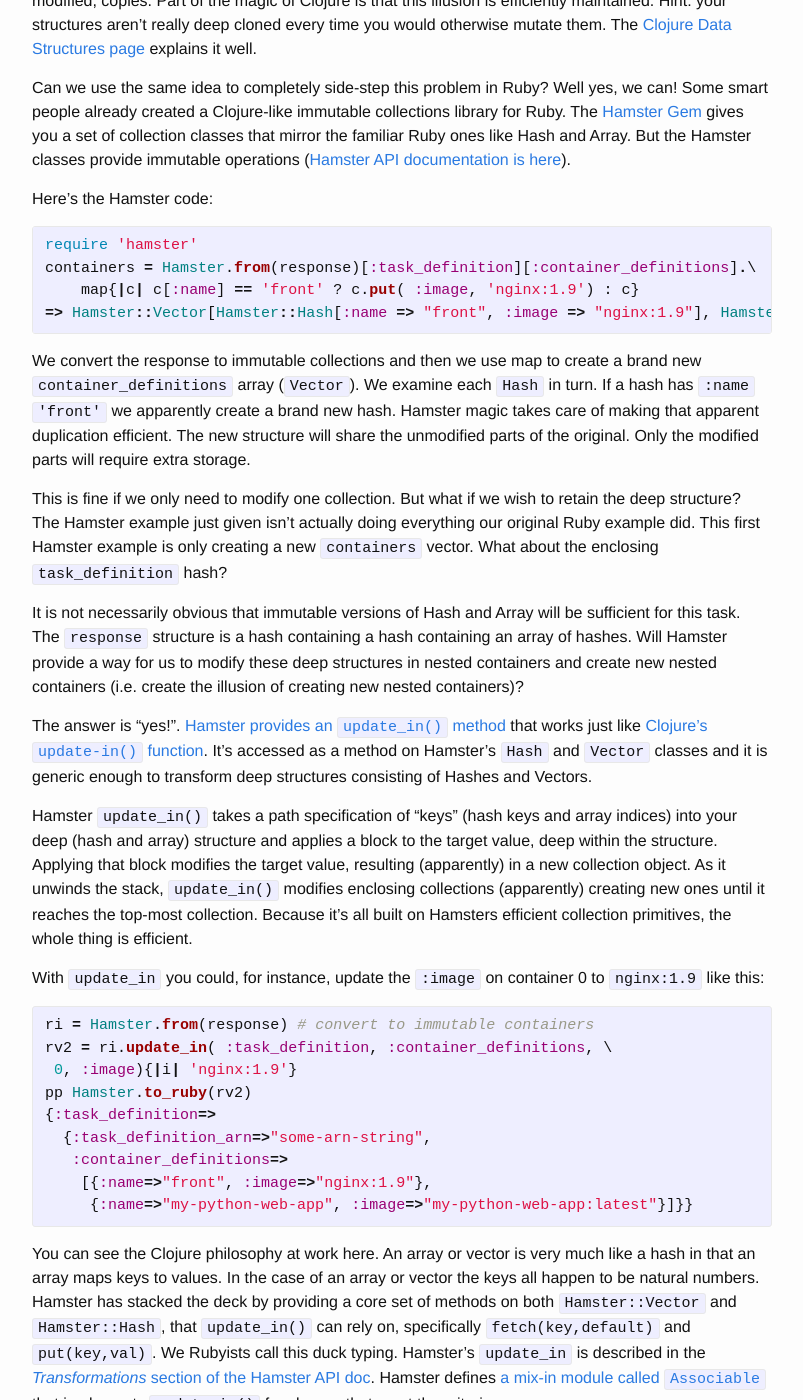
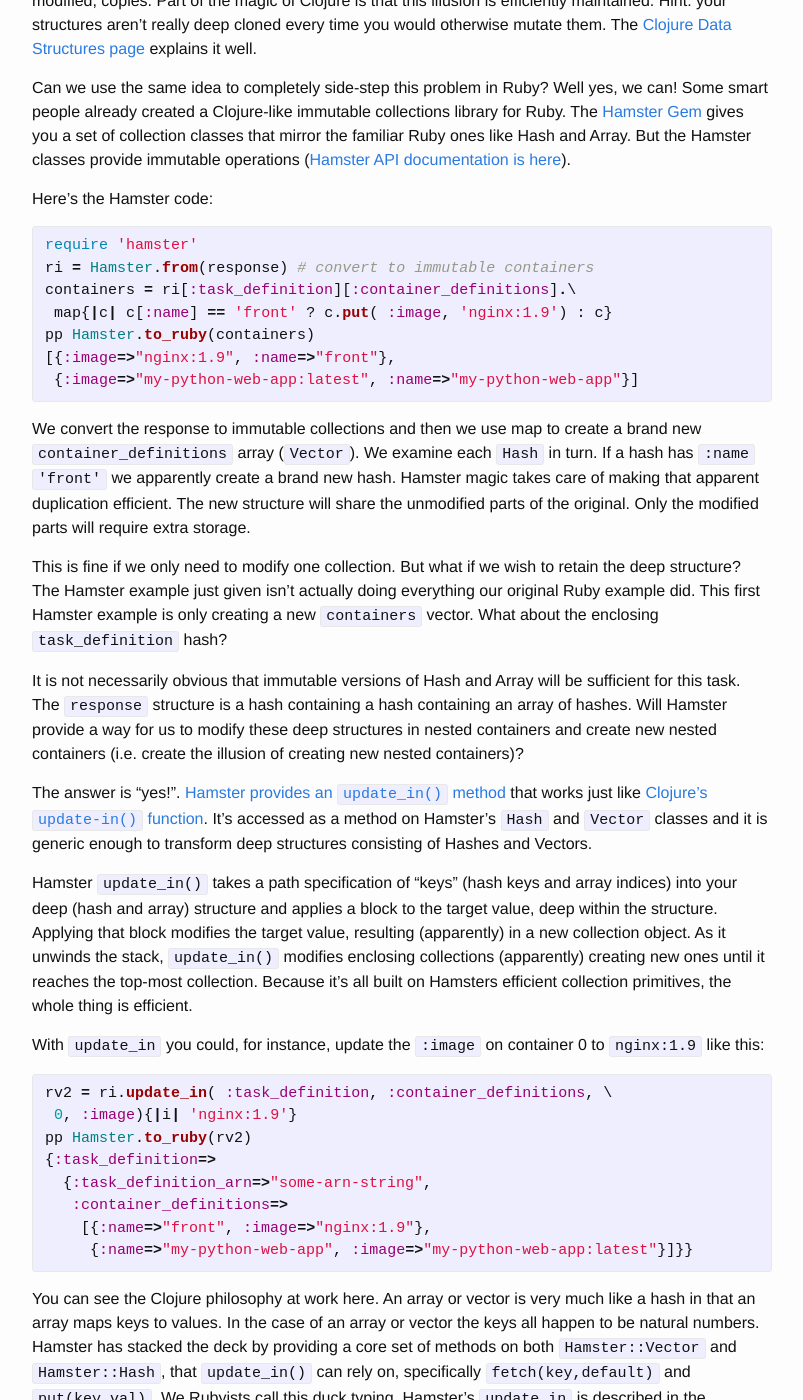
Before and after one commit to Bill/Bill.github.io, a Jekyll site: the page built from _posts/2015-11-01-hamstar-transforms-immutable-ruby-collections-better.markdown, in a window 1280 px wide and 1400 px high, scrolled down 2371 px. Shown: the whole window, without its empty margins (238-1041 px from the left). Built offline with Jekyll 4.4.1, drawn with Linux system fonts in a browser that asks for light colours.

Commit message:
reformatted one code sample I forgot in previous commit

```diff
--- a/_posts/2015-11-01-hamstar-transforms-immutable-ruby-collections-better.markdown
+++ b/_posts/2015-11-01-hamstar-transforms-immutable-ruby-collections-better.markdown
@@ -105,9 +105,12 @@ Here's the Hamster code:
 {% highlight ruby %}
 
 require 'hamster'
-containers = Hamster.from(response)[:task_definition][:container_definitions].\
-    map{|c| c[:name] == 'front' ? c.put( :image, 'nginx:1.9') : c}
-=> Hamster::Vector[Hamster::Hash[:name => "front", :image => "nginx:1.9"], Hamster::Hash[:name => "my-python-web-app", :image => "my-python-web-app:latest"]]
+ri = Hamster.from(response) # convert to immutable containers
+containers = ri[:task_definition][:container_definitions].\
+ map{|c| c[:name] == 'front' ? c.put( :image, 'nginx:1.9') : c}
+pp Hamster.to_ruby(containers)
+[{:image=>"nginx:1.9", :name=>"front"},
+ {:image=>"my-python-web-app:latest", :name=>"my-python-web-app"}]
 {% endhighlight %}
 
 We convert the response to immutable collections and then we use map to create a brand new `container_definitions` array (`Vector`). We examine each `Hash` in turn. If a hash has `:name` `'front'` we apparently create a brand new hash. Hamster magic takes care of making that apparent duplication efficient. The new structure will share the unmodified parts of the original. Only the modified parts will require extra storage.
@@ -123,7 +126,6 @@ Hamster `update_in()` takes a path specification of "keys" (hash keys and array
 With `update_in` you could, for instance, update the `:image` on container 0 to `nginx:1.9` like this:
 
 {% highlight ruby %}
-ri = Hamster.from(response) # convert to immutable containers
 rv2 = ri.update_in( :task_definition, :container_definitions, \
  0, :image){|i| 'nginx:1.9'}
 pp Hamster.to_ruby(rv2)
```
